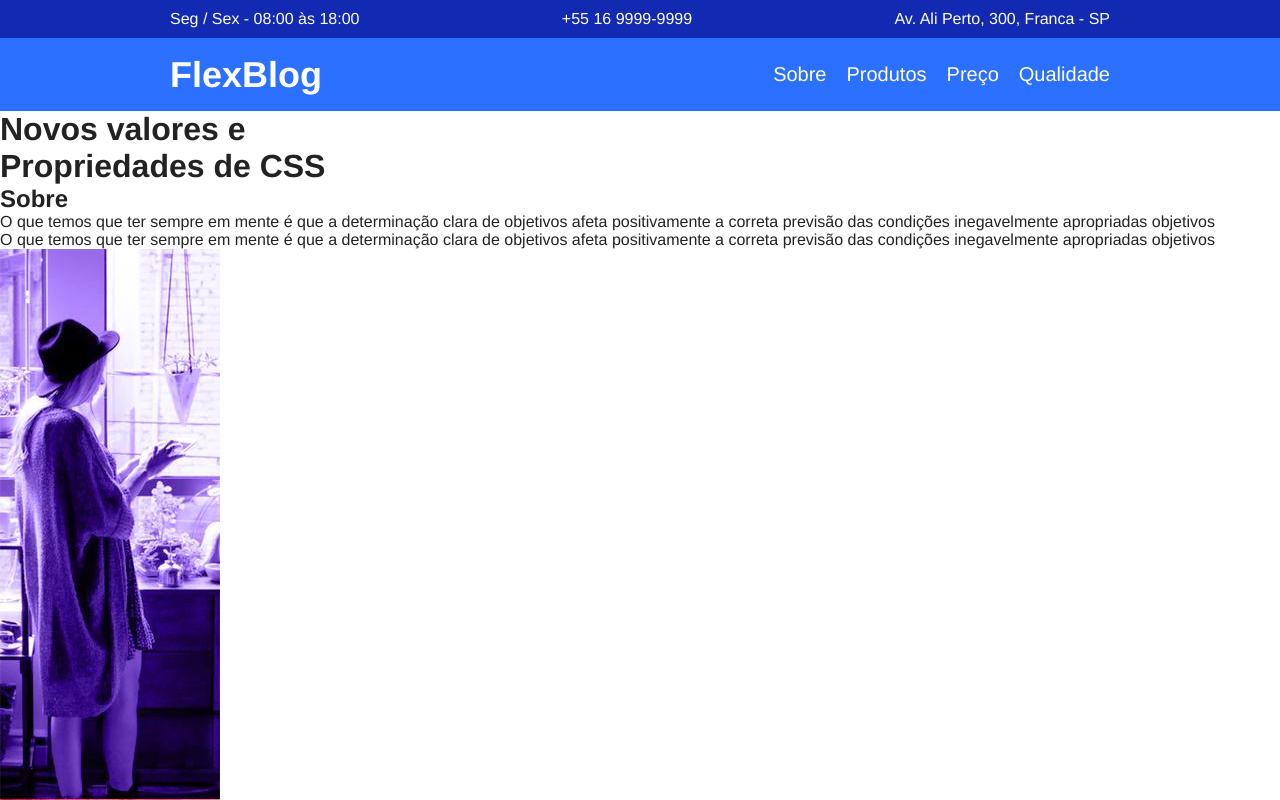
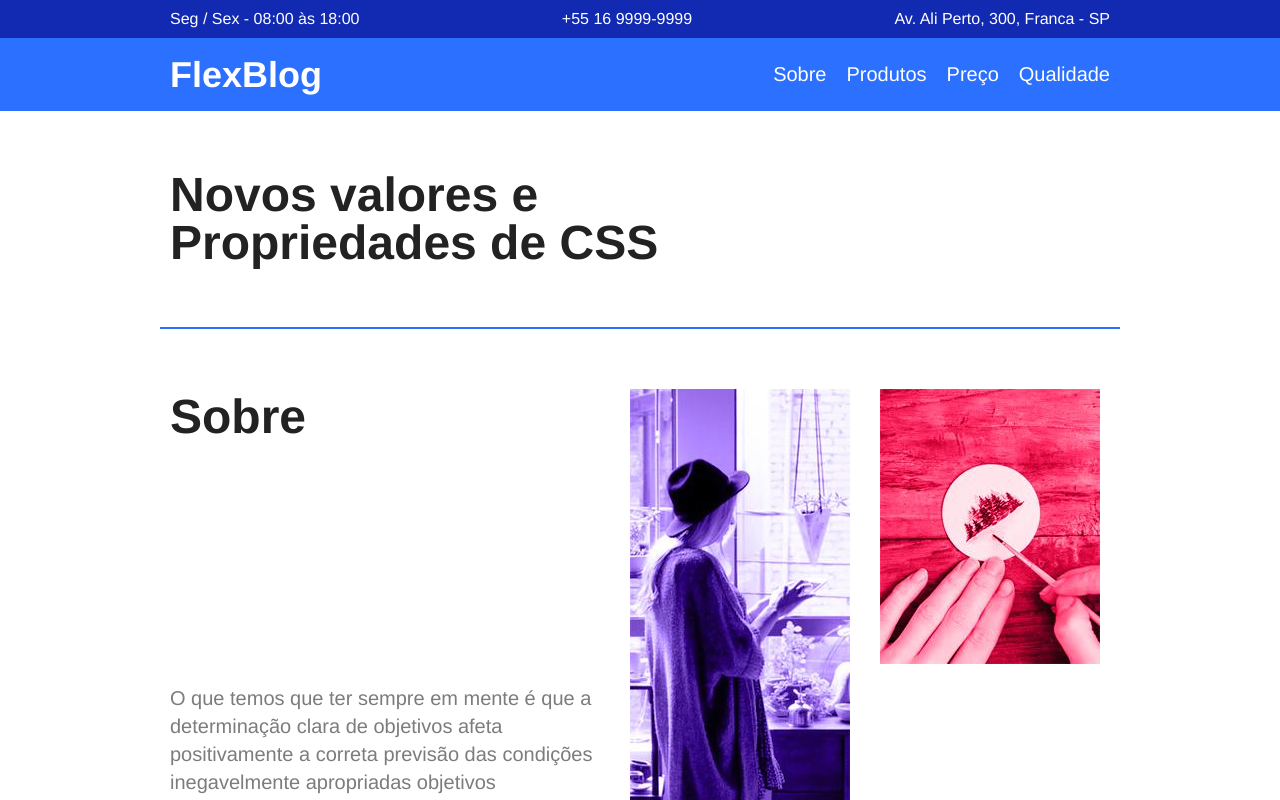
Before and after one commit to VictorDolzan/Projeto-CSS-Flexbox, a plain HTML site: page Index.html in a window 1280 px wide. Shown: the top 800 px of the page. Drawn offline with Linux system fonts and the light colour scheme.

Commit message:
Feito o css FlexBox da parte Sobre e da parte Introdução

```diff
--- a/css/style.css
+++ b/css/style.css
@@ -89,3 +89,47 @@ img {
 .menu-nav a:hover {
     color: #122ab2;
 }
+
+/**INTRODUÇÃO**/
+
+.introducao {
+    font-size: 3em;
+    line-height: 1;
+    max-width: 960px;
+    margin: 0 auto;
+    padding: 60px 10px;
+}
+
+/*SOBRE*/
+
+.sobre {
+    border-top: 2px solid #2c70ff;
+    border-bottom: 2px solid #2c70ff;
+    max-width: 960px;
+    margin: 0 auto;
+    padding: 60px 0;
+    display: flex;
+    flex-wrap: wrap;
+}
+
+.sobre-info {
+    flex: 2 1 300px;
+    margin: 0 10px;
+}
+
+.sobre-info h1 {
+    font-size: 3em;
+    margin-bottom: 5em;
+}
+
+.sobre-info p {
+    font-size: 1.25em;
+    line-height: 1.4;
+    margin-bottom: 1em;
+    color: #7c7c7c;
+}
+
+.sobre-img {
+    flex: 1 1 160px;
+    margin: 0 10px;
+}
```
